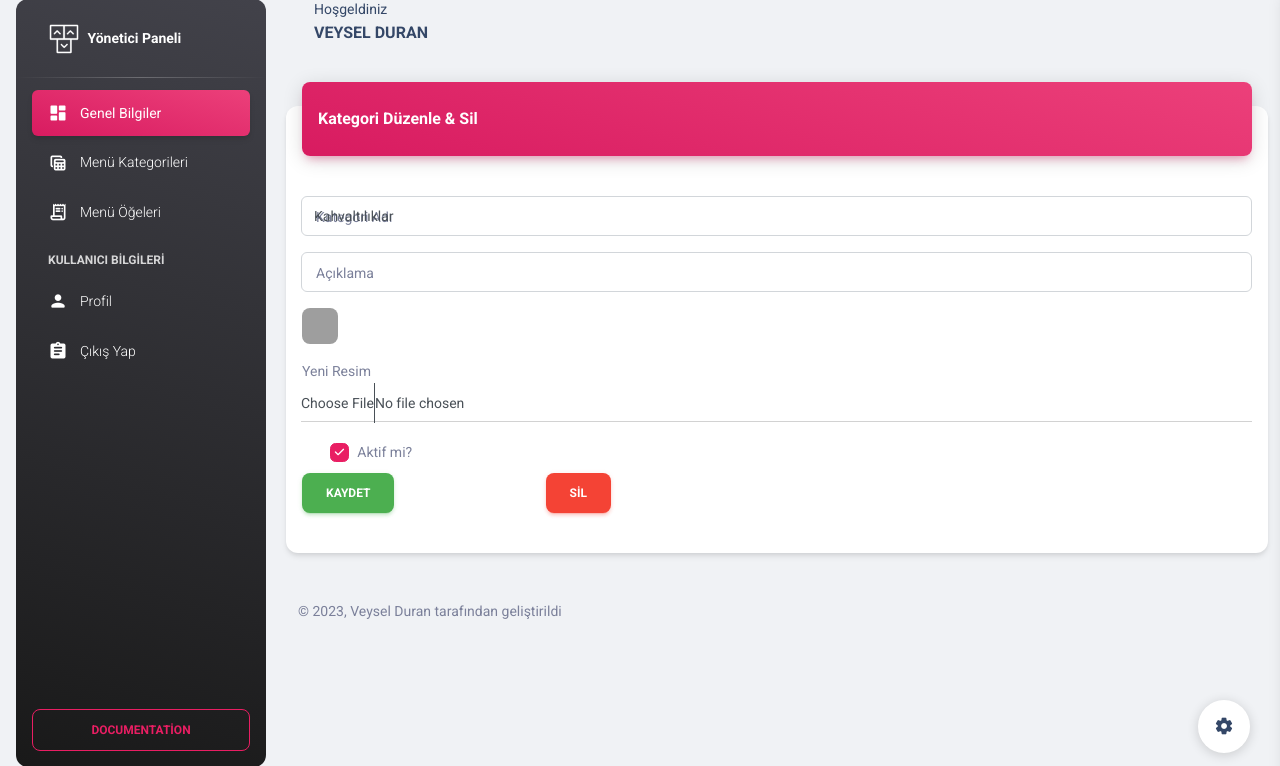
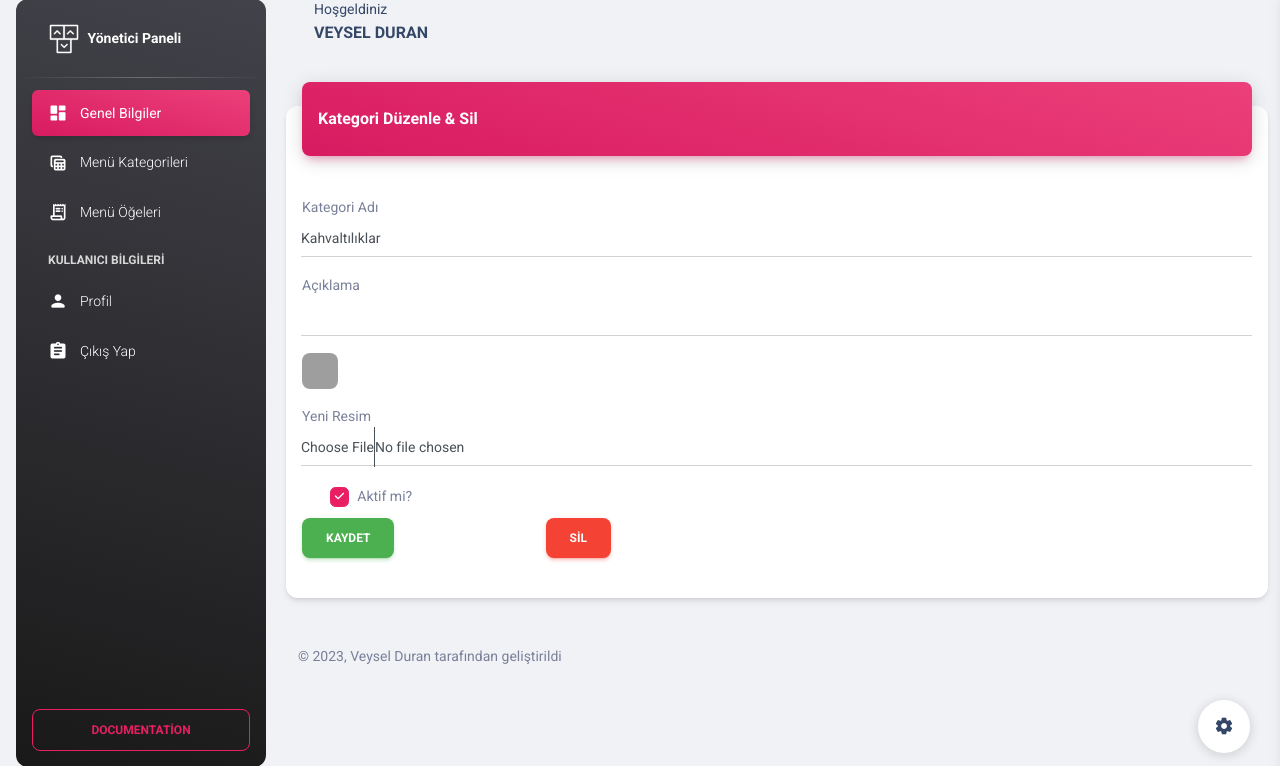
Before and after one commit to yasogithub/QrMenuPhp, a PHP site: page /editCategory.php?id=1 in a window 1280 px wide. Shown: the part 17-783 px from the top of the page. Run offline with PHP 8.4, Linux system fonts and the light colour scheme; a user stored in the database is signed in; data comes from the database, SQL or seed files in the repository; some libraries are stand-ins or nearby versions; grey boxes are pictures that could not be loaded.

Commit message:
editproduct and editcategory form control

```diff
--- a/admin/editCategory.php
+++ b/admin/editCategory.php
@@ -118,13 +118,13 @@ if ($_POST) {
                 <div class="card-body px-0 pb-2">
                     <div class="table-responsive p-0">
                         <form class="m-3" method="post" action="" enctype="multipart/form-data">
-                            <div class="input-group input-group-outline my-3">
-                                <label class="form-label">Kategori Adı</label>
+                            <div class="input-group input-group-static my-3">
+                                <label class="label">Kategori Adı</label>
                                 <input type="text" name="Name" value="<?= @$sonuc["Name"] ?>" required
                                     class="form-control">
                             </div>
-                            <div class="input-group input-group-outline my-3">
-                                <label class="form-label">Açıklama</label>
+                            <div class="input-group input-group-static my-3">
+                                <label class="label">Açıklama</label>
                                 <input type="text" name="Desc" value="<?= @$sonuc["Description"] ?>"
                                     class="form-control">
                             </div>
@@ -133,7 +133,7 @@ if ($_POST) {
                                     class="avatar avatar-sm me-3 border-radius-lg" alt="user1">
                             </div>
                             <div class="input-group input-group-static my-3">
-                                <label>Yeni Resim</label>
+                                <label class="label">Yeni Resim</label>
                                 <input type="file" name="Url" class="form-control">
                             </div>
                             <div class="form-check">
```
Also changed, not shown: admin/editProduct.php (+4 -4 lines).
